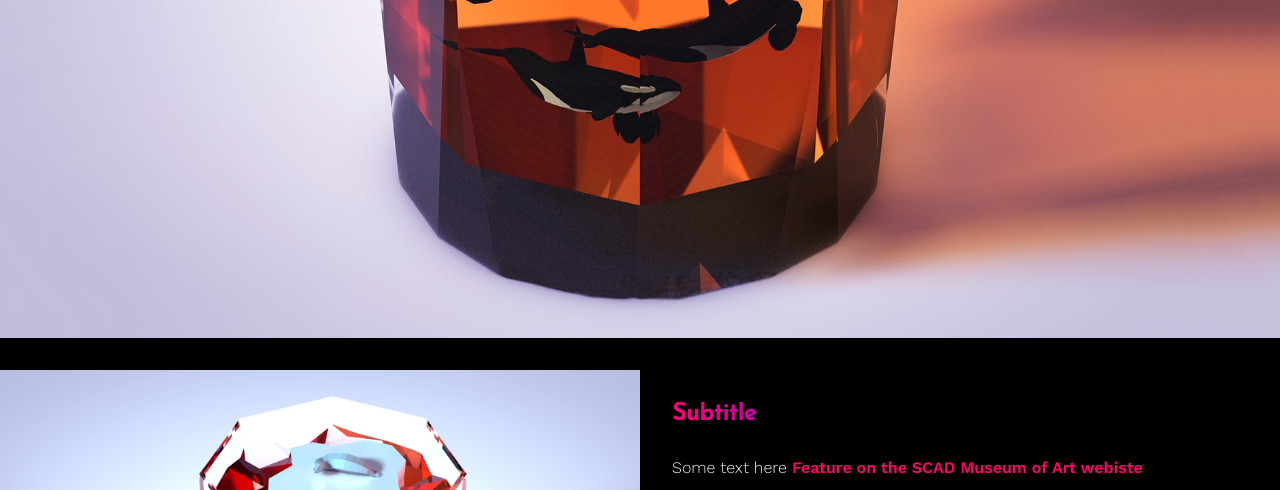
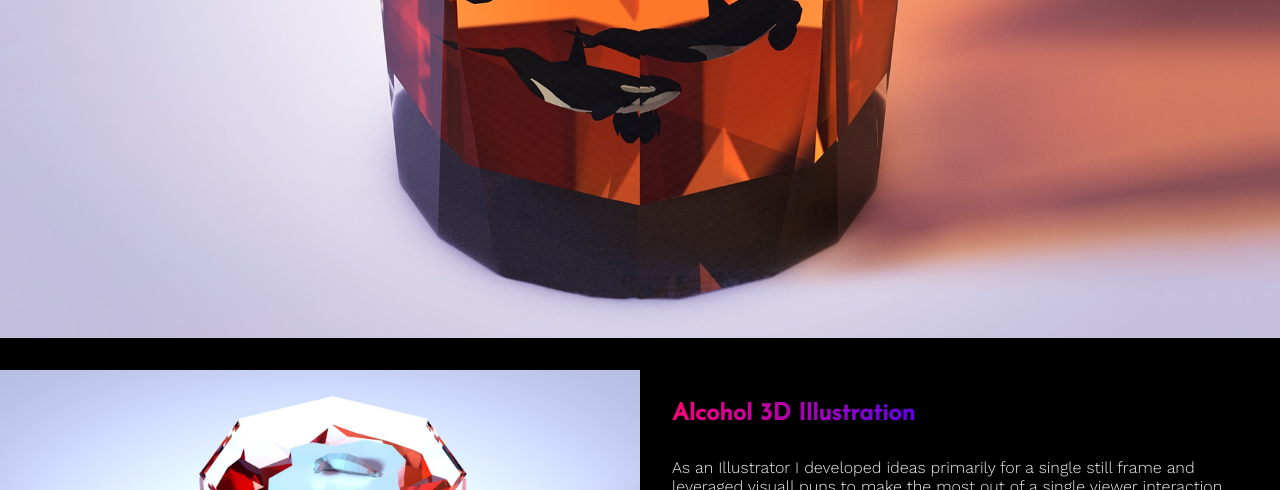
Before and after one commit to moon-lab-studio/drewmacstudio, a plain HTML site: page alcohol.html in a window 1280 px wide. Shown: the part 462-952 px from the top of the page. Drawn offline with nearby package versions, Linux system fonts and the light colour scheme; some packages are replaced by stand-ins of ours; a script that the page names is missing.

Commit message:
added description to alcohol project page

```diff
--- a/alcohol.html
+++ b/alcohol.html
@@ -33,8 +33,8 @@
     <section class="twoColumn">
         <img src="images/Alcohol-2.jpg" alt="alcohol">
         <div>
-            <h2 class="gradientTitle">Subtitle</h2>
-            <p>Some text here <a href="https://www.scadmoa.org/about/william-and-ellen-craft" target="_blank">Feature on the SCAD Museum of Art webiste</a></p>
+            <h2 class="gradientTitle">Alcohol 3D Illustration</h2>
+            <p>As an Illustrator I developed ideas primarily for a single still frame and leveraged visuall puns to make the most out of a single viewer interaction. As began working with 3D more I initially approached it with the same practice. In this illustration I made for an article on alcoholism, I wanted to evoke the concept of helplessness and isolation.</p>
         </div>
     </section>
 
```
